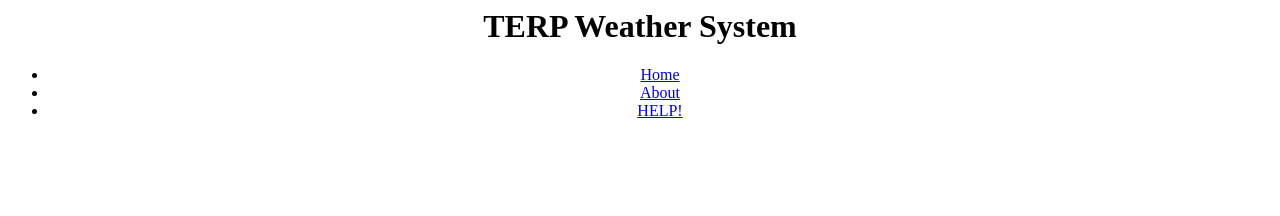
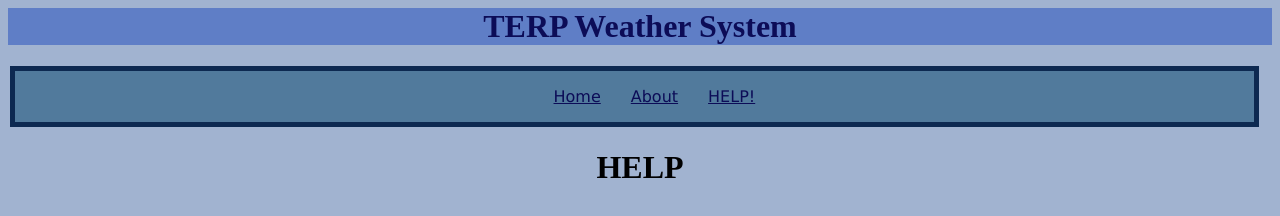
Before and after one commit to Gabriellew417/377-final, a plain HTML site: page 377-final-helpPage.html in a window 1280 px wide. Drawn offline with Linux system fonts and the light colour scheme.

Commit message:
made slight updates to the css and design of page

```diff
--- a/377-final-helpPage.html
+++ b/377-final-helpPage.html
@@ -1,9 +1,10 @@
 <HTML>
     <head>
         <center><h1 id = "title">TERP Weather System</h1></center>
+        <link rel="stylesheet" href="377-final.css">
     </head>
-    <body>
-        <header id = "nav-bar">
+    <body id = "body">
+        <header id = "main-nav">
             <!--NAVIGATION BAR LINKS-->
             <center>
             <ul>
@@ -19,5 +20,7 @@
             </ul>
             </center>
         </header>
+        <center><h1>HELP</h1></center>
+
     </body>
 </HTML>
```
